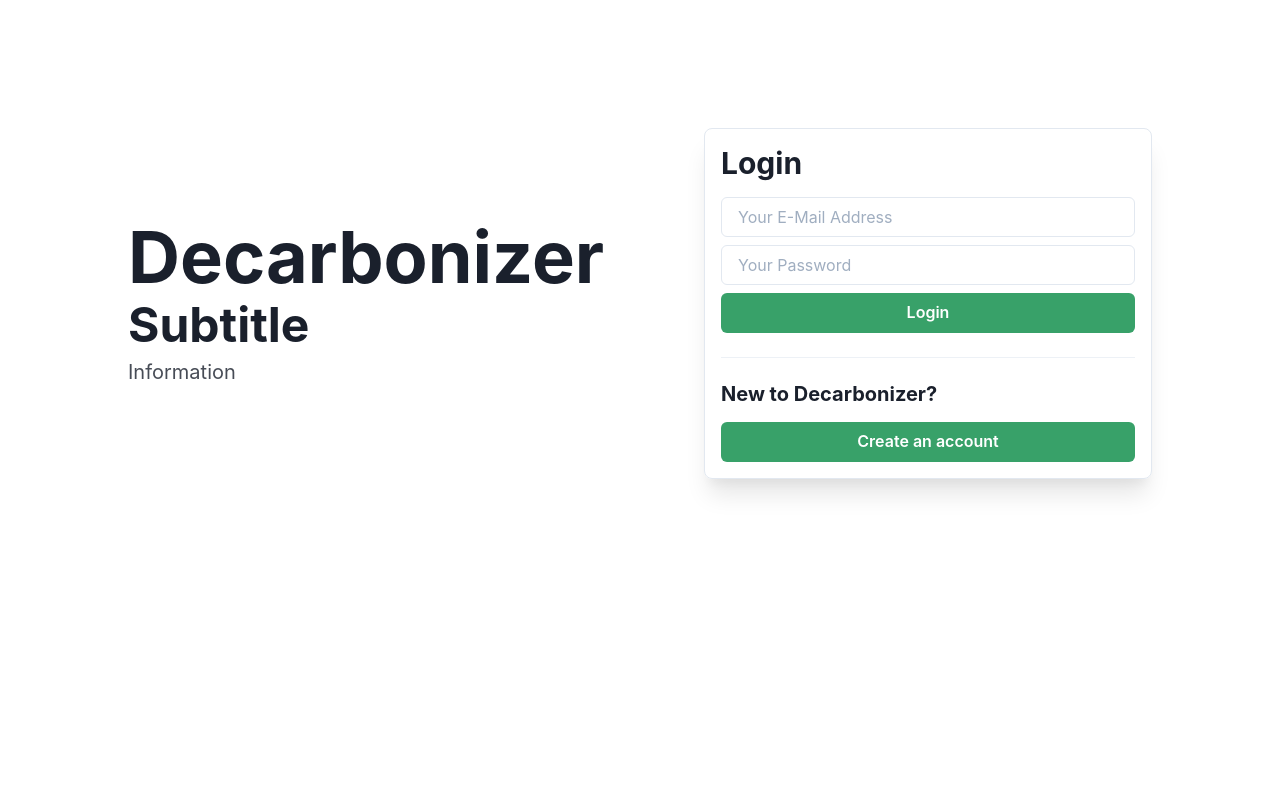
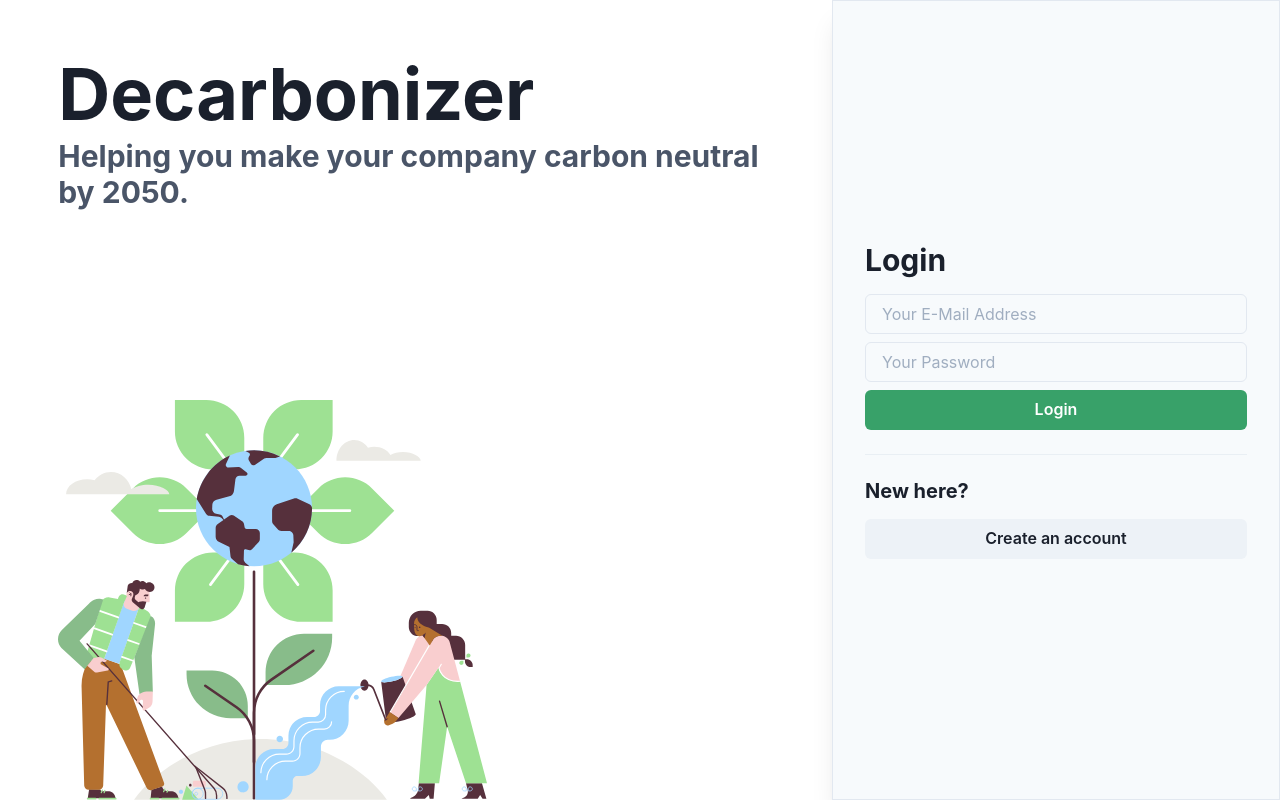
Before and after one commit to decarbonizer/decarbonizer, a React (Vite) app in the folder packages/frontend/: page / in a window 1280 px wide. Built offline with nearby package versions, Linux system fonts and the light colour scheme.

Commit message:
Refined UI of the landing page.

```diff
--- /dev/null
+++ b/packages/frontend/src/pages/landing/Hero.tsx
@@ -0,0 +1,18 @@
+import { Stack, Heading, Image, Box } from '@chakra-ui/react';
+import mainImage from './main-image.svg';
+
+export default function Hero() {
+  return (
+    <Box pos="relative" p="7% 7% 0 7%" h="100%">
+      <Stack>
+        <Heading as="h1" size="4xl">
+          Decarbonizer
+        </Heading>
+        <Heading as="h2" size="lg" color="gray.600">
+          Helping you make your company carbon neutral by 2050.
+        </Heading>
+      </Stack>
+      <Image pos="absolute" bottom="0" height="50%" src={mainImage} alt="Hero Image" />
+    </Box>
+  );
+}
--- a/packages/frontend/src/pages/landing/LandingPage.tsx
+++ b/packages/frontend/src/pages/landing/LandingPage.tsx
@@ -1,24 +1,26 @@
-import { Flex, Heading, Stack, Box } from '@chakra-ui/react';
-import LoginBox from './LoginBox';
+import { Box, Flex } from '@chakra-ui/react';
+import Hero from './Hero';
+import LoginForm from './LoginForm';
 
 export default function LandingPage() {
   return (
-    <Flex minH="100%" display="flex" flexDirection="column">
-      <Flex mt="10%" justify="space-between" align="center" direction="row" wrap="nowrap" px="10%">
-        <Stack w="60%">
-          <Heading as="h1" size="4xl">
-            Decarbonizer
-          </Heading>
-          <Heading as="h2" size="2xl">
-            Subtitle
-          </Heading>
-          <Heading as="h3" size="md" mt="8" color="primary" opacity="0.8" fontWeight="normal" lineHeight={1.5}>
-            Information
-          </Heading>
-        </Stack>
-        <Box>
-          <LoginBox />
-        </Box>
+    <Flex minH="100%">
+      <Box w="100%" grow={1}>
+        <Hero />
+      </Box>
+      <Flex
+        as="aside"
+        direction="column"
+        justify="center"
+        align="center"
+        pos="sticky"
+        minW="md"
+        p="8"
+        bg="gray.50"
+        border="1px"
+        borderColor="gray.200"
+        shadow="xl">
+        <LoginForm />
       </Flex>
     </Flex>
   );
--- a/packages/frontend/src/pages/landing/LoginBox.tsx
+++ b/packages/frontend/src/pages/landing/LoginForm.tsx
@@ -1,9 +1,8 @@
-import { Box, Heading, Divider, VStack } from '@chakra-ui/layout';
-import { Input, Button } from '@chakra-ui/react';
+import { Input, Button, Heading, Divider, VStack, Box } from '@chakra-ui/react';
 
 export default function LoginBox() {
   return (
-    <Box w="md" p="4" borderRadius="lg" borderWidth="1px" boxShadow="xl">
+    <Box w="100%">
       <Heading as="h1" size="lg" mb="4">
         Login
       </Heading>
@@ -16,9 +15,9 @@ export default function LoginBox() {
       </VStack>
       <Divider my="6" />
       <Heading as="h1" size="md" mb="4">
-        New to Decarbonizer?
+        New here?
       </Heading>
-      <Button w="100%" colorScheme="green">
+      <Button w="100%" colorScheme="gray">
         Create an account
       </Button>
     </Box>
```
Also changed, not shown: packages/frontend/src/pages/landing/main-image.svg (added).
